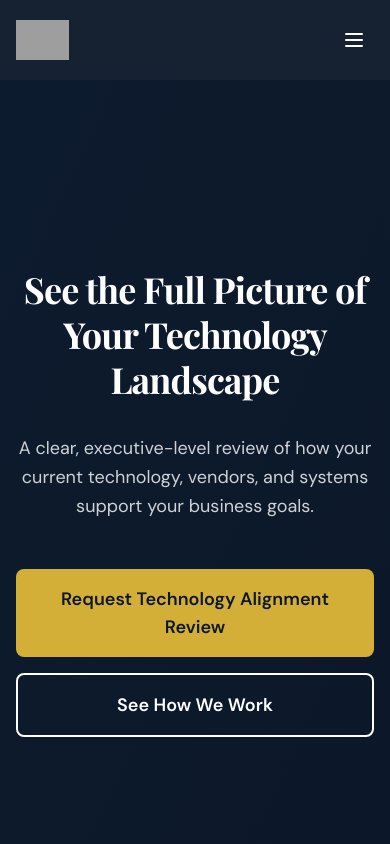
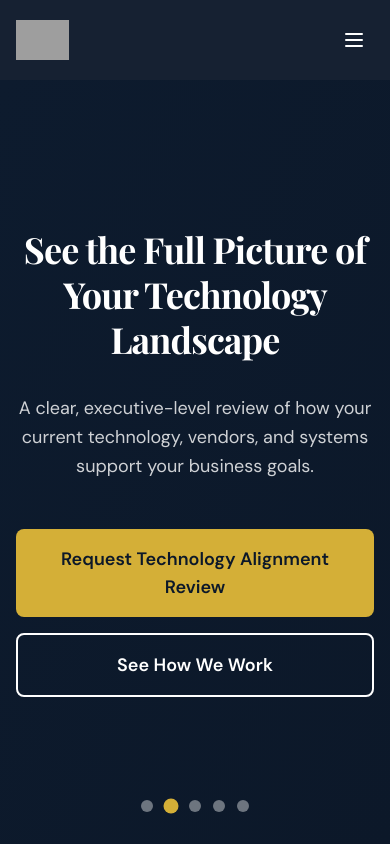
Before and after one commit to Fuller-Horizons/FH-Website, a Next.js app: page / in a window 390 px wide. Shown: the top 844 px of the page. Built offline with nearby package versions, Linux system fonts and the light colour scheme; grey boxes are pictures that could not be loaded.

Commit message:
fix: adjust hero section height for better visibility
Replace h-screen with min-h-[calc(100vh-5rem)] to avoid content cutoff.

Co-authored-by: Fuller Horizons <259074671+Fuller-Horizons@users.noreply.github.com>

```diff
--- a/components/home/hero-section.tsx
+++ b/components/home/hero-section.tsx
@@ -127,7 +127,7 @@ export function HeroSection() {
   return (
     <section
       id="main-content"
-      className="relative h-screen md:h-auto md:min-h-[600px] overflow-hidden"
+      className="relative min-h-[calc(100vh-5rem)] md:min-h-[600px] overflow-hidden"
       onMouseEnter={handleMouseEnter}
       onMouseLeave={handleMouseLeave}
     >
@@ -152,7 +152,7 @@ export function HeroSection() {
           }`}
         >
           <div
-            className={`bg-gradient-to-br ${slide.gradient} flex items-center justify-center h-screen md:h-auto md:min-h-[600px] px-4 py-20 cursor-pointer`}
+            className={`bg-gradient-to-br ${slide.gradient} flex items-center justify-center min-h-[calc(100vh-5rem)] md:min-h-[600px] px-4 py-20 cursor-pointer`}
             onClick={handleSlideClick}
           >
             <div className="max-w-4xl mx-auto text-center">
```
